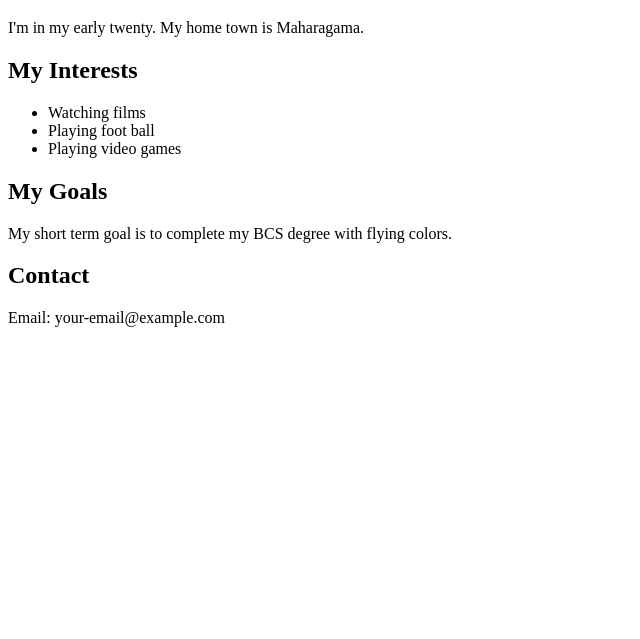
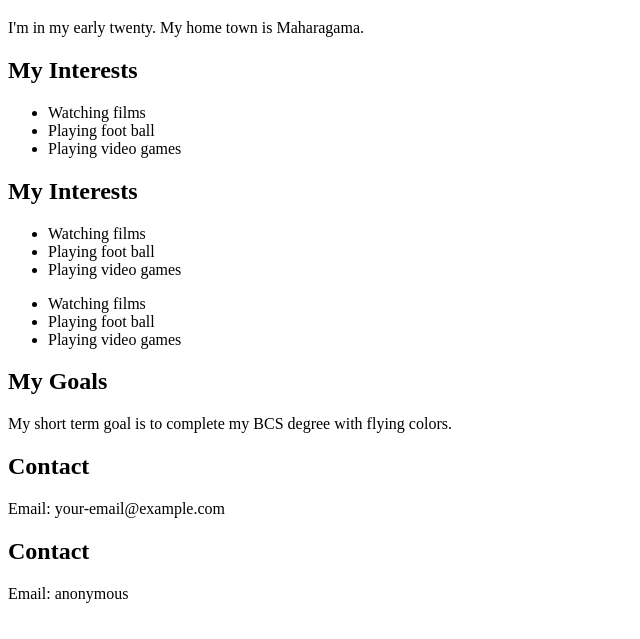
Before and after one commit to menulwijethilake-glitch/student-website, a plain HTML site: page Index.html in a window 1280 px wide. Shown: the part 61-700 px from the top of the page, without its empty margins (0-640 px from the left). Drawn offline with Linux system fonts and the light colour scheme.

Commit message:
add details

```diff
--- a/Index.html
+++ b/Index.html
@@ -14,6 +14,17 @@
            <li>Playing foot ball</li>
            <li>Playing video games</li>
        </ul>
+              <h2>My Interests</h2>
+       <ul>
+           <li>Watching films</li>
+           <li>Playing foot ball</li>
+           <li>Playing video games</li>
+       </ul>
+        <ul>
+           <li>Watching films</li>
+           <li>Playing foot ball</li>
+           <li>Playing video games</li>
+       </ul>
        <h2>My Goals</h2>
        <p>
             My short term goal is to complete my BCS degree with flying colors.
@@ -22,6 +33,10 @@
         <p>
             Email: your-email@example.com
         </p>
+        <h2>Contact</h2>
+        <p>
+            Email: anonymous
+        </p>
 
     </body>
 </html>
```
